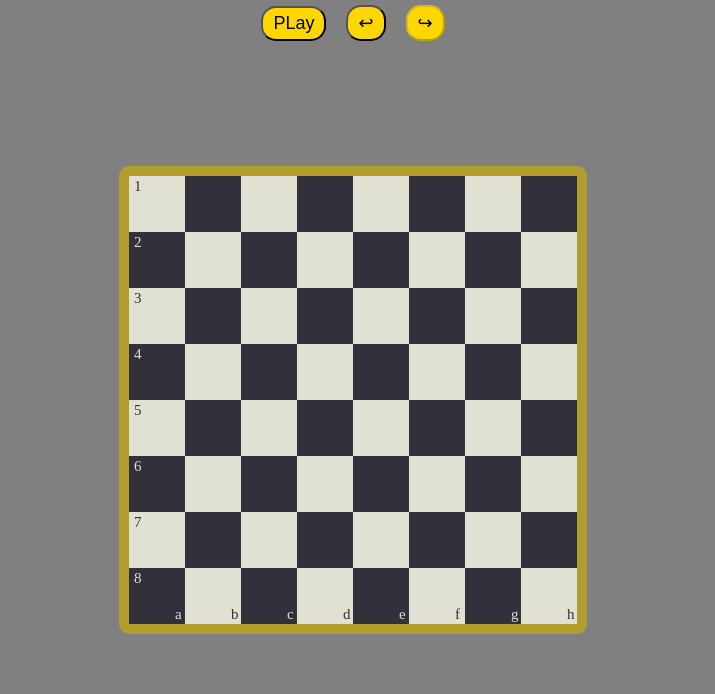
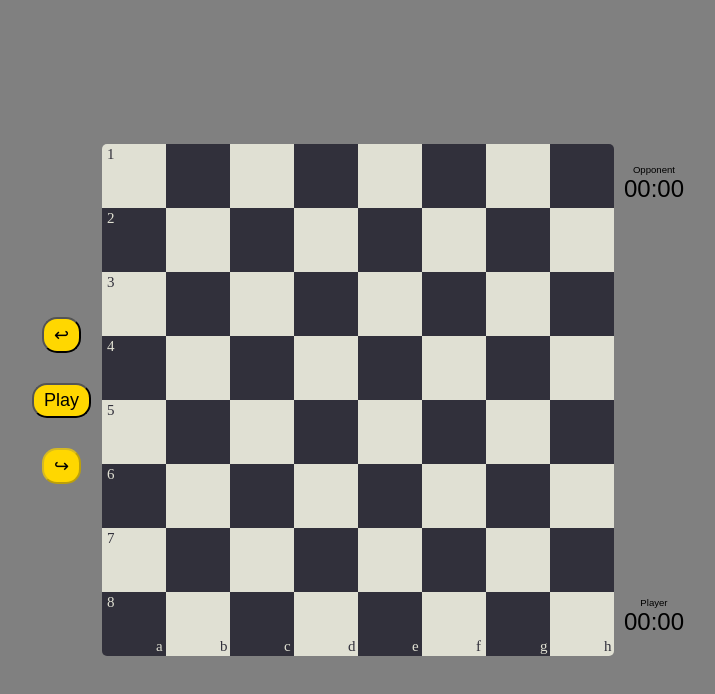
Before and after one commit to HaykDag/Chess, a website: page app/public/index.html in a window 1280 px wide. Shown: the whole page, without its empty margins (287-1002 px from the left). Drawn offline with nearby package versions, Linux system fonts and the light colour scheme; no server answers.

Commit message:
added timers in html and made some css changes

```diff
--- a/app/public/board.js
+++ b/app/public/board.js
@@ -392,7 +392,7 @@ class Board{
         return;
       }
 
-      this.makeMove(row,col);
+      let legal = this.makeMove(row,col);
       this.selected.clicked = false;
 
       if(legal){
--- a/app/public/index.html
+++ b/app/public/index.html
@@ -8,21 +8,35 @@
   <script src="https://cdn.socket.io/4.7.5/socket.io.min.js" integrity="sha384-2huaZvOR9iDzHqslqwpR87isEmrfxqyWOF7hr7BY6KG0+hVKLoEXMPUJw3ynWuhO" crossorigin="http://localhost:8080/"></script>
 </head>
 <body>
-  <div class="controllers">
-    <button id="play" onclick="play()">PLay</button>
-    <button class="history-btn" id="undo" onclick="undo()">&#8617;</button>
-    <button class="history-btn" id="redo" onclick="redo()" disabled>&#8618;</button>
+  <div class="container">
+        <div class="board-container">
+            <canvas id="chess-board"></canvas>
+
+            <div class="timer opponent" id="opponent-timer">
+              <span style="font-size: 0.6rem;">Opponent</span>
+              <span id="opponent-timer" style="font-size: 1.5rem;">00:00</span>
             </div>
-  <div class="cnt">
-    <canvas id="myCanvas"></canvas>
-    <div class="mate" id="mate">
+            <div class="timer player" id="player-timer">
+              <span style="font-size: 0.6rem;">Player</span>
+              <span id="player-timer" style="font-size: 1.5rem;">00:00</span>
+            </div>
+        </div>
+
+        <div class="controls">
+          <button id="undo" onclick="undo()">&#8617;</button>
+          <button id="play" onclick="play()">Play</button>
+          <button id="redo" onclick="redo()" disabled>&#8618;</button>
+        </div>
+
+        <div class="mate" id="checkmate-message">
           <p id="result"></p>
           <button id="playAgain" onclick="play()">Play again</button>
         </div>
-    <div class="wait" id="wait">
+        <div class="wait" id="waiting-message">
           <p>Waiting for the opponent ...</p>
           <button id="cancelWaiting" onclick="cancelWait()">Cancel</button>
         </div>
+
     </div>
 
   <script src="./pieces/piece.js"></script>
--- a/app/public/script.js
+++ b/app/public/script.js
@@ -1,17 +1,16 @@
-const canvas = document.getElementById('myCanvas');
+const canvas = document.getElementById('chess-board');
 const ctx = canvas.getContext('2d');
 
 const platform = detectDevice();
 
-canvas.width = platform === 'Mobile' ? window.innerWidth*0.95 : window.innerWidth*0.35 ;
+canvas.width = platform === 'Mobile' ? window.innerWidth*0.95 : window.innerWidth*0.4;
 canvas.height = canvas.width;
 const SIZE = canvas.width/8;
 
-const restartEl = document.getElementById('restart');
-const mateDiv = document.getElementById("mate");
 const redoBtn = document.getElementById('redo');
 const playBtn = document.getElementById('play');
-const waitEl = document.getElementById('wait');
+const mateDiv = document.getElementById("checkmate-message");
+const waitEl = document.getElementById('waiting-message');
 
 let clicked = false;
 let mate = false;
@@ -59,6 +58,7 @@ window.onload = ()=>{
   socket.on("cancelWait", (data) => {
     console.log(data);
   });
+
   animate()
 }
 
@@ -168,3 +168,39 @@ function getTouchPos(canvas,e){
 
   return {x,y}
 }
+
+/*
+function startTimer(duration, display) {
+  let start = Date.now(),
+      diff,
+      minutes,
+      seconds;
+  function timer() {
+      // get the number of seconds that have elapsed since
+      // startTimer() was called
+      diff = duration - (((Date.now() - start) / 1000) | 0);
+
+      // does the same job as parseInt truncates the float
+      minutes = (diff / 60) | 0;
+      seconds = (diff % 60) | 0;
+
+      minutes = minutes < 10 ? "0" + minutes : minutes;
+      seconds = seconds < 10 ? "0" + seconds : seconds;
+
+      display.textContent = minutes + ":" + seconds;
+
+      if (diff <= 0) {
+          // add one second so that the count down starts at the full duration
+          // example 05:00 not 04:59
+          start = Date.now() + 1000;
+      }
+  };
+  // we don't want to wait a full second before the timer starts
+  timer();
+  const intervalId = setInterval(timer, 1000);
+
+  function stopClock () {
+    clearInterval(intervalId);
+  };
+}
+*/
--- a/app/public/styles.css
+++ b/app/public/styles.css
@@ -1,18 +1,35 @@
+* {
+  box-sizing: border-box;
+}
+
 body {
-  margin: 0;
-  background-color: gray;
+  font-family: Arial, sans-serif;
   display: flex;
   justify-content: center;
   align-items: center;
+  flex-direction: column;
+  height: 100vh;
+  margin: 0;
+  background-color: grey;
 }
 
-.controllers {
+.container {
   display: flex;
-  justify-content: center;
   align-items: center;
+  position: relative;
+  padding-left: 80px;
 }
 
-.controllers>button {
+.controls {
+  display: flex;
+  flex-direction: column;
+  align-items: center;
+  gap: 20px;
+  position: absolute;
+  left: 0px;
+}
+
+.controls>button {
   margin: 5px 10px;
   padding: 5px 10px;
   border-radius: 15px;
@@ -23,18 +40,74 @@ body {
   user-select: none;
 }
 
-.cnt {
-  border: 10px solid rgb(178, 158, 47);
-  border-radius: 10px;
+.board-container {
+  position: relative;
+  display: flex;
+  align-items: center;
+  padding-right: 70px;
+}
+
+canvas {
+  border-radius: 5px;
+}
+
+.timer {
+  position: absolute;
   display: flex;
   justify-content: center;
   align-items: center;
-  position: absolute;
-  top: 50%;
-  left: 50%;
-  transform: translate(-50%, -50%);
-  background-color: white;
-  cursor: pointer;
+  flex-direction: column;
+}
+
+.player {
+  right: 0px;
+  bottom: 20px;
+}
+
+.opponent {
+  right: 0px;
+  top: 20px;
+}
+
+.waiting-message,
+.checkmate-message {
+  display: none;
+  margin-top: 10px;
+  font-size: 18px;
+  color: red;
+}
+
+@media (max-width: 600px) {
+
+  .container {
+    flex-direction: column;
+    padding-left: 0px;
+  }
+
+  .controls {
+    position: static;
+    flex-direction: row;
+  }
+
+  .board-container {
+    padding: 40px 0px;
+  }
+
+  .player {
+    bottom: 0px;
+    right: auto;
+    left: 30px;
+  }
+
+  .opponent {
+    top: 0px;
+    right: 30px;
+  }
+
+  .waiting-message,
+  .checkmate-message {
+    text-align: center;
+  }
 }
 
 .mate,
```
Lines whose indentation alone changed are shown as unchanged.
